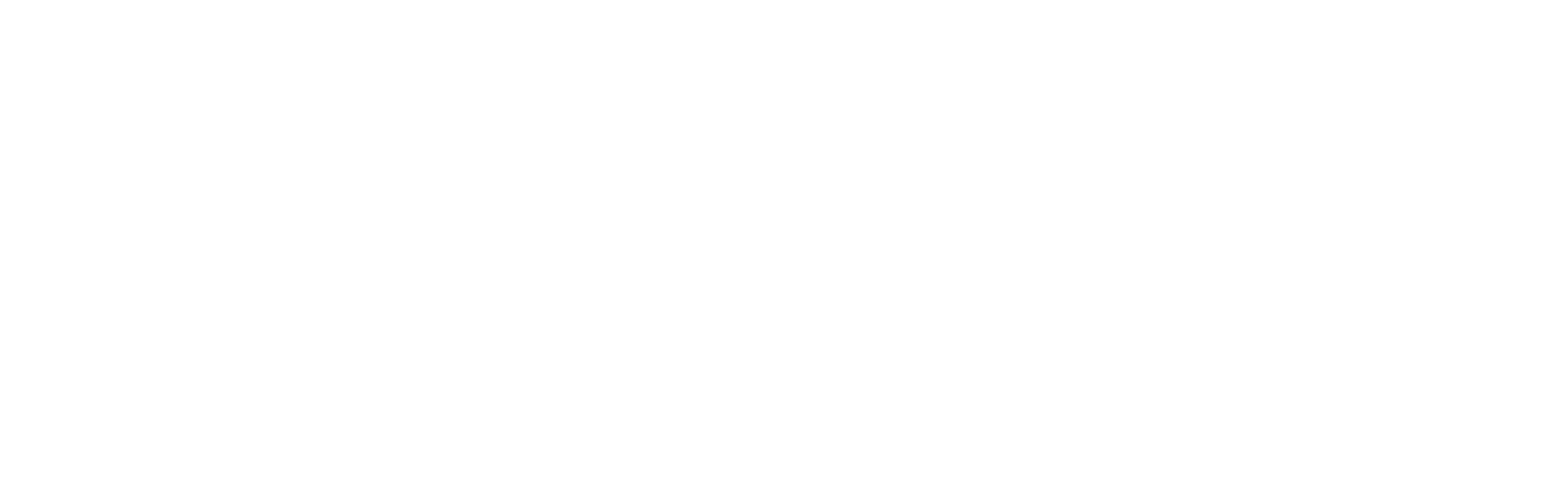
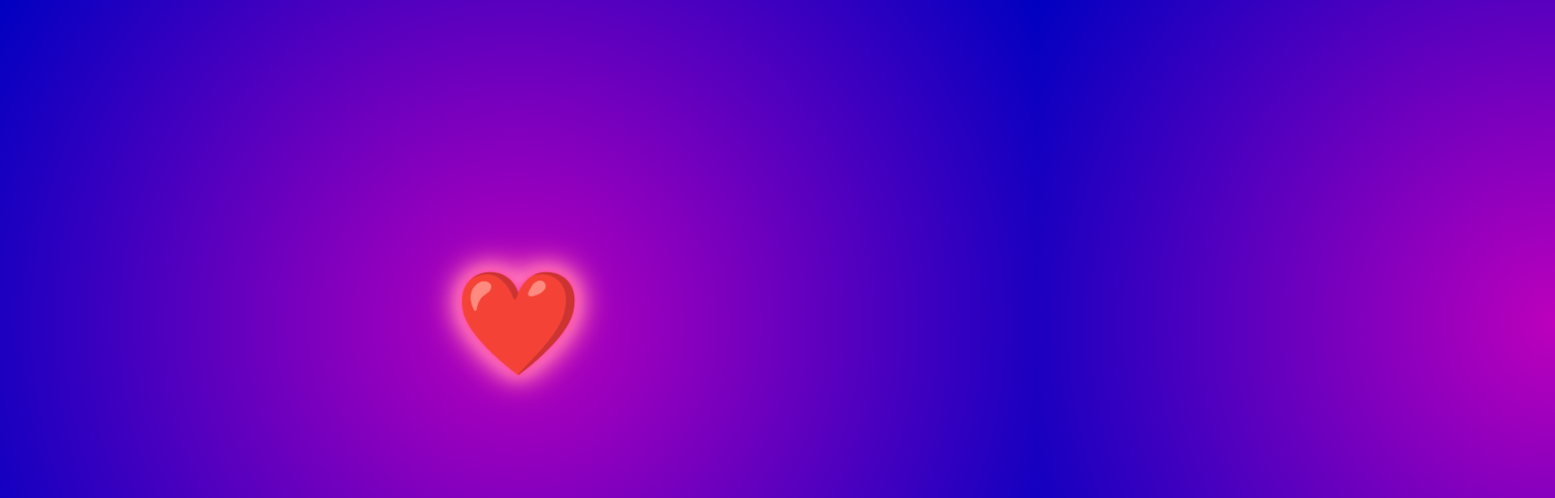
Before and after one commit to unqnq/universe_heart, a plain HTML site: page index.html in a window 1280 px wide. Shown: the top 616 px of the page at 81% size, 1920 px wide, since content can reach past the window. Drawn offline with Linux system fonts and the light colour scheme.

Commit message:
Animation heart

```diff
--- a/index.html
+++ b/index.html
@@ -3,9 +3,12 @@
 <head>
     <meta charset="UTF-8">
     <meta name="viewport" content="width=device-width, initial-scale=1.0">
-    <title>Document</title>
+    <title>Animation</title>
+    <link rel="stylesheet" href="style.css">
 </head>
 <body>
-
+    <div class="heart-container">
+        <span class="heart">❤️</span>
+    </div>
 </body>
 </html>
--- a/style.css
+++ b/style.css
@@ -0,0 +1,61 @@
+*
+{
+    margin: 0;
+    padding: 0;
+}
+
+body
+{
+    height: 100vh;
+    background:radial-gradient(circle, rgb(188, 0, 188), rgb(0, 0, 193)) ;
+    overflow: hidden;
+    display: flex;
+    justify-content: center;
+    align-items: center;
+    position: relative;
+}
+
+body::before
+{
+    content: '';
+    position: absolute;
+    top: 0;
+    left: 0;
+    width: 200%;
+    height: 200%;
+}
+
+.heart-container
+{
+    animation: pulse 2s infinite;
+    transition: transform 0.3s ease, filter 0.3s ease;
+    filter: drop-shadow(0 0 15px #ff4da6);
+    font-size: 120px;
+    cursor: pointer;
+}
+
+.heart
+{
+    color: #ff4da6;
+    text-shadow:
+    0 0 8px #ff4da6,
+    0 0 15px #ff4da6,
+    0 0 25px #ff99cc,
+    0 0 40px #ff80bf;
+}
+
+.heart-container:hover
+{
+    transform: scale(1.1) rotate(2deg);
+    filter: drop-shadow(0 0 30px #ff99cc)hue-rotate(45deg);
+}
+
+@keyframes pulse
+{
+    0%, 100%{
+        transform: scale(1);
+    }
+    50%{
+        transform: scale(1.05);
+    }
+}
```
